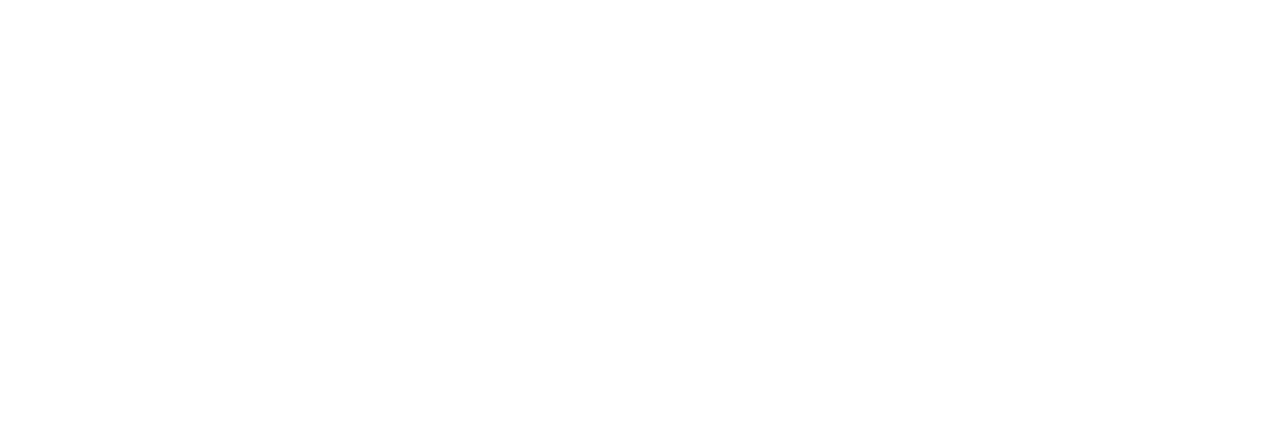
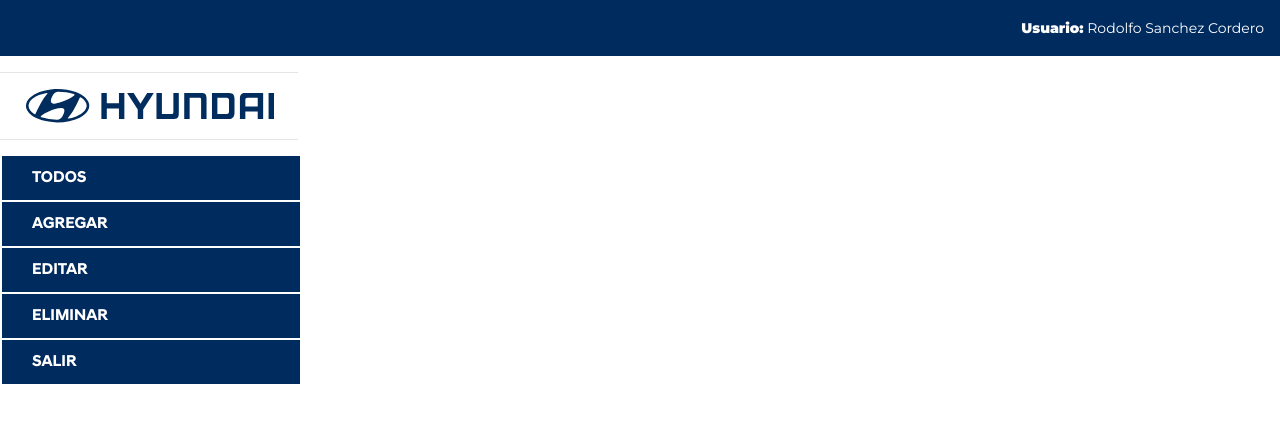
Before and after one commit to innoceanmexico/proyectos, a Next.js app: page /hyundai/dashboard-seminuevos/panel in a window 1280 px wide. Shown: the top 422 px of the page. Built offline with nearby package versions, Linux system fonts and the light colour scheme.

Commit message:
Panel del dashboard

```diff
--- a/pages/hyundai/dashboard-seminuevos/index.js
+++ b/pages/hyundai/dashboard-seminuevos/index.js
@@ -16,9 +16,9 @@
                 width: '250px'
               }} />
             </div>
-            <Card.Body>
+            <Card.Body className="pt-0">
+              <hr/>
               <Card.Title>LOGIN DE USUARIOS</Card.Title>
-              <hr/>
               <Form>
                 <Form.Group controlId="formBasicEmail">
                   <Form.Label>Correo electrónico:</Form.Label>
@@ -36,7 +36,7 @@
                   <Form.Check type="checkbox" label="Guardar" />
                 </Form.Group>
                 <Link href="/hyundai/dashboard-seminuevos/panel">
-                  <a className="btn-default float-right">
+                  <a className="btn-hyundai float-right">
                     Ingresar
                   </a>
                 </Link>
--- a/pages/hyundai/dashboard-seminuevos/panel.js
+++ b/pages/hyundai/dashboard-seminuevos/panel.js
@@ -1,5 +1,8 @@
 import Link from 'next/link'
 import LayoutDashboard from '../../../components/layout-dashboard'
+import Container from 'react-bootstrap/Container'
+import Row from 'react-bootstrap/Row'
+import Col from 'react-bootstrap/Col'
 import Card from 'react-bootstrap/Card'
 import Button from 'react-bootstrap/Button'
 import Form from 'react-bootstrap/Form'
@@ -8,9 +11,62 @@
 export default function PanelSeminuevos() {
   return (
     <LayoutDashboard>
-      <div className="container dashboard">
+      <Row style={{ background: '#002B5E'}}>
+        <Col>
+          <p className="pt-3 pr-3 float-right text-white"><small><b>Usuario:</b> Rodolfo Sanchez Cordero</small></p>
+        </Col>
+      </Row>
+      <Row>
+        <Col>
+          <hr/>
+          <div align="center">
+            <img src="/images/hyundai-logo-wide-blue.svg" alt="innocean méxico" style={{
+              width: '250px'
+            }} />
+          </div>
+          <hr/>
+          <ul className="hyundais categos">
+            <li>
+              <Link href="">
+                <a className="btn-hyundai">
+                <span class="lnr lnr-chevron-right"></span> TODOS
+                </a>
+              </Link>
+            </li>
+            <li>
+              <Link href="">
+                <a className="btn-hyundai">
+                <span class="lnr lnr-chevron-right"></span> AGREGAR
+                </a>
+              </Link>
+            </li>
+            <li>
+              <Link href="">
+                <a className="btn-hyundai">
+                <span class="lnr lnr-chevron-right"></span> EDITAR
+                </a>
+              </Link>
+            </li>
+            <li>
+              <Link href="">
+                <a className="btn-hyundai">
+                <span class="lnr lnr-chevron-right"></span> ELIMINAR
+                </a>
+              </Link>
+            </li>
+            <li>
+              <Link href="">
+                <a className="btn-hyundai">
+                <span class="lnr lnr-chevron-right"></span> SALIR
+                </a>
+              </Link>
+            </li>
+          </ul>
+        </Col>
+        <Col xs={9}>
 
-      </div>
+        </Col>
+      </Row>
     </LayoutDashboard>
   )
 }
--- a/styles/Home.module.css
+++ b/styles/Home.module.css
@@ -1,3 +1,19 @@
+@font-face {
+  font-family: "HyundaiBold";
+  src: url("/fonts/HyundaiSansHead-Bold.otf");
+  font-style: bold;
+  font-weight: 900;
+  font-display: swap;
+}
+
+@font-face {
+  font-family: "HyundaiLight";
+  src: url("/fonts/EBGaramond/HyundaiSansHead-Light.otf");
+  font-style: light;
+  font-weight: 100;
+  font-display: swap;
+}
+
 .container {
   min-height: 100vh;
   padding: 0 0.5rem;
@@ -141,17 +157,23 @@
   width: 33%;
   margin-top: 20px;
   padding-top: 20px;
+  font-family: "HyundaiBold"
 }
 
-a.btn-default {
+a.btn-hyundai {
   background-color: #002B5E !important;
   border: none;
   color: #fff;
+  padding: 10px;
+  font-weight: 100;
 }
 
-@media (max-width: 600px) {
+@media (max-width: 900px) {
   .grid {
     width: 100%;
     flex-direction: column;
   }
+  .cartadashboard {
+    width: 90%;
+  }
 }
--- a/styles/globals.css
+++ b/styles/globals.css
@@ -1,3 +1,19 @@
+@font-face {
+  font-family: "HyundaiBold";
+  src: url("/fonts/HyundaiSansHead-Bold.otf");
+  font-style: bold;
+  font-weight: 900;
+  font-display: swap;
+}
+
+@font-face {
+  font-family: "HyundaiLight";
+  src: url("/fonts/EBGaramond/HyundaiSansHead-Light.otf");
+  font-style: light;
+  font-weight: 100;
+  font-display: swap;
+}
+
 * {
   box-sizing: border-box;
 }
@@ -565,6 +581,27 @@
   font-weight: bold;
 }
 
+a.btn-hyundai {
+  background-color: #002B5E !important;
+  border: none;
+  color: #fff;
+  padding: 10px 30px;
+}
+
+ul.hyundais.categos {
+  list-style: none;
+  margin: 0;
+    padding: 0;
+    width: 100%;
+}
+
+ul.hyundais.categos li a {
+  width: 100%;
+  display: block;
+  font-family: "HyundaiBold";
+  margin: 2px;
+}
+
 @media all and (max-width: 699px) {
   body {
     display: grid;
```
Also changed, not shown: public/fonts/HyundaiSansHead-Bold.otf (added), public/fonts/HyundaiSansHead-Light.otf (added).
